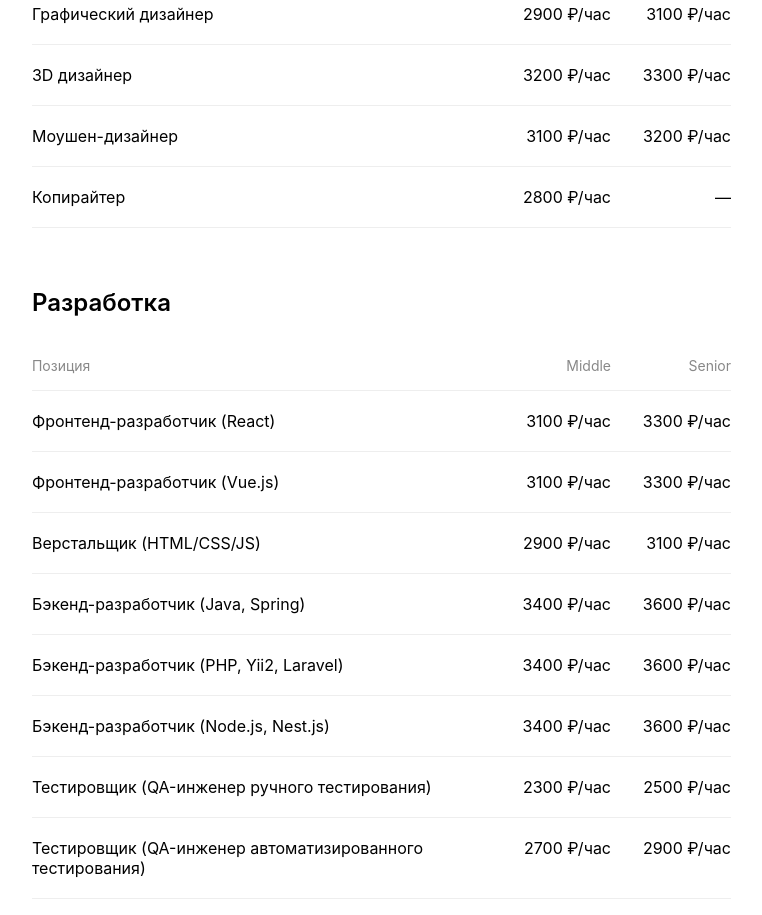
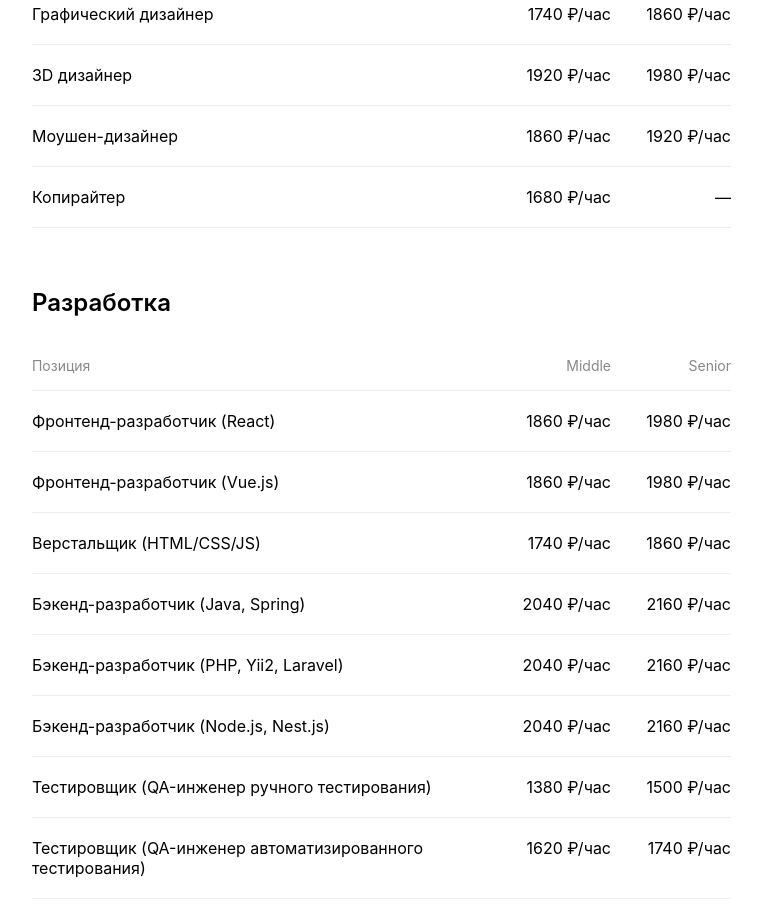
Before and after one commit to Horoshov/my-portfolio, a React (Vite) app: page /about in a window 1280 px wide. Shown: the part 2660-3575 px from the top of the page, without its empty margins (517-1279 px from the left). Built offline with nearby package versions, Linux system fonts and the light colour scheme.

Commit message:
Update FAQ text and decrease prices by 40%

```diff
--- a/src/components/FAQ.jsx
+++ b/src/components/FAQ.jsx
@@ -63,7 +63,7 @@ const faqData = [
   },
   {
     question: "Каковы типичные сроки реализации проекта?",
-    answer: "Сроки варьируются в зависимости от объема, но стандартный проект обычно занимает от до 10 месяцев от исследования до финальной передачи материалов."
+    answer: "Сроки варьируются в зависимости от объема, но стандартный проект обычно занимает до 10 месяцев от исследования до финальной передачи материалов."
   },
   {
     question: "Вы предлагаете услуги разработки или только дизайн?",
--- a/src/components/RateMatrix.jsx
+++ b/src/components/RateMatrix.jsx
@@ -6,24 +6,24 @@ const sections = [
   {
     title: 'Дизайн',
     items: [
-      { position: 'Продуктовый UX/UI дизайнер', middle: '3000 ₽/час', senior: '3100 ₽/час' },
-      { position: 'Графический дизайнер', middle: '2900 ₽/час', senior: '3100 ₽/час' },
-      { position: '3D дизайнер', middle: '3200 ₽/час', senior: '3300 ₽/час' },
-      { position: 'Моушен-дизайнер', middle: '3100 ₽/час', senior: '3200 ₽/час' },
-      { position: 'Копирайтер', middle: '2800 ₽/час', senior: '—' }
+      { position: 'Продуктовый UX/UI дизайнер', middle: '1800 ₽/час', senior: '1860 ₽/час' },
+      { position: 'Графический дизайнер', middle: '1740 ₽/час', senior: '1860 ₽/час' },
+      { position: '3D дизайнер', middle: '1920 ₽/час', senior: '1980 ₽/час' },
+      { position: 'Моушен-дизайнер', middle: '1860 ₽/час', senior: '1920 ₽/час' },
+      { position: 'Копирайтер', middle: '1680 ₽/час', senior: '—' }
     ]
   },
   {
     title: 'Разработка',
     items: [
-      { position: 'Фронтенд-разработчик (React)', middle: '3100 ₽/час', senior: '3300 ₽/час' },
-      { position: 'Фронтенд-разработчик (Vue.js)', middle: '3100 ₽/час', senior: '3300 ₽/час' },
-      { position: 'Верстальщик (HTML/CSS/JS)', middle: '2900 ₽/час', senior: '3100 ₽/час' },
-      { position: 'Бэкенд-разработчик (Java, Spring)', middle: '3400 ₽/час', senior: '3600 ₽/час' },
-      { position: 'Бэкенд-разработчик (PHP, Yii2, Laravel)', middle: '3400 ₽/час', senior: '3600 ₽/час' },
-      { position: 'Бэкенд-разработчик (Node.js, Nest.js)', middle: '3400 ₽/час', senior: '3600 ₽/час' },
-      { position: 'Тестировщик (QA-инженер ручного тестирования)', middle: '2300 ₽/час', senior: '2500 ₽/час' },
-      { position: 'Тестировщик (QA-инженер автоматизированного тестирования)', middle: '2700 ₽/час', senior: '2900 ₽/час' }
+      { position: 'Фронтенд-разработчик (React)', middle: '1860 ₽/час', senior: '1980 ₽/час' },
+      { position: 'Фронтенд-разработчик (Vue.js)', middle: '1860 ₽/час', senior: '1980 ₽/час' },
+      { position: 'Верстальщик (HTML/CSS/JS)', middle: '1740 ₽/час', senior: '1860 ₽/час' },
+      { position: 'Бэкенд-разработчик (Java, Spring)', middle: '2040 ₽/час', senior: '2160 ₽/час' },
+      { position: 'Бэкенд-разработчик (PHP, Yii2, Laravel)', middle: '2040 ₽/час', senior: '2160 ₽/час' },
+      { position: 'Бэкенд-разработчик (Node.js, Nest.js)', middle: '2040 ₽/час', senior: '2160 ₽/час' },
+      { position: 'Тестировщик (QA-инженер ручного тестирования)', middle: '1380 ₽/час', senior: '1500 ₽/час' },
+      { position: 'Тестировщик (QA-инженер автоматизированного тестирования)', middle: '1620 ₽/час', senior: '1740 ₽/час' }
     ]
   }
 ];
```
